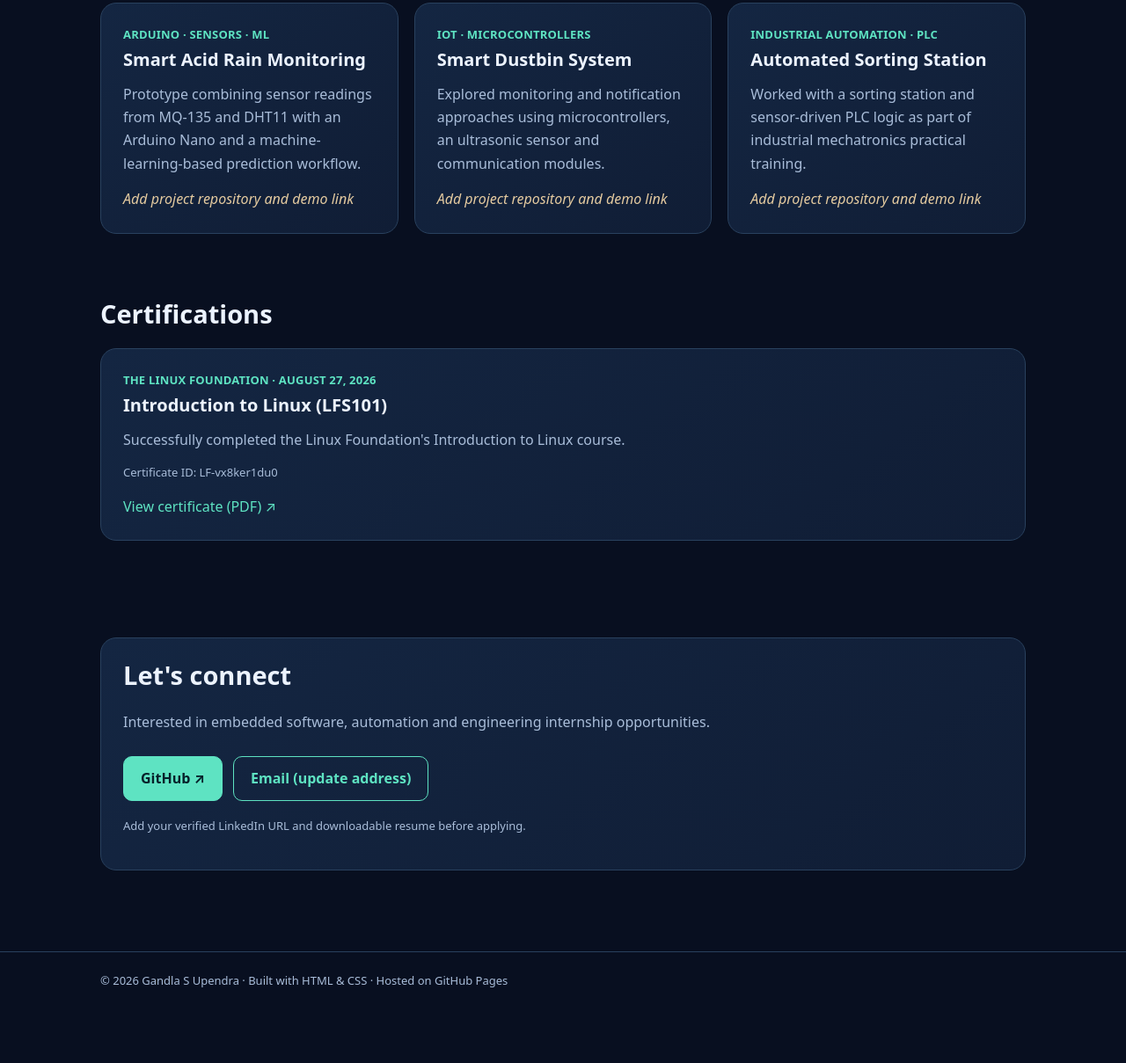
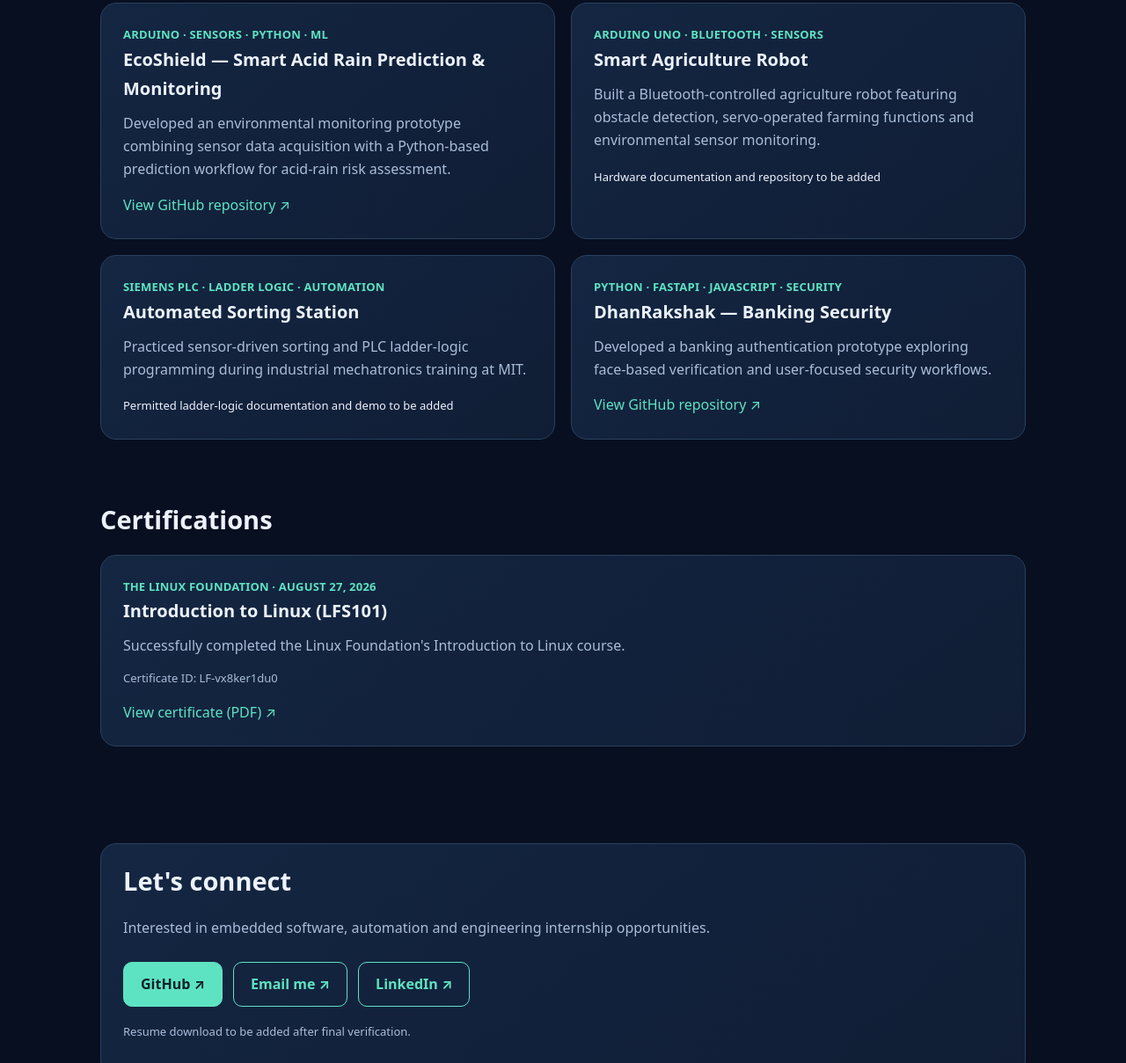
Before and after one commit to UPENDRA1829/upendrags-2028.github.io, a plain HTML site: page index.html in a window 1280 px wide. Shown: the part 1759-2968 px from the top of the page at 88% size. Before the commit the page ends 2908 px from the top, so only its background shows below. Drawn offline with Linux system fonts and the light colour scheme.

Commit message:
Update index.html

```diff
--- a/index.html
+++ b/index.html
@@ -11,12 +11,17 @@
 <body>
 <header><nav class="wrap"><a class="brand" href="#home">GSU<span style="color:var(--accent)">.</span></a><div class="navlinks"><a href="#about">About</a><a href="#skills">Skills</a><a href="#experience">Experience</a><a href="#projects">Projects</a><a href="#certifications">Certificates</a><a href="#contact">Contact</a></div></nav></header>
 <main class="wrap">
-<div id="home" class="hero"><div><div class="eyebrow">ECE Undergraduate · Class of 2028</div><h1>Gandla S<br><span style="color:var(--accent)">Upendra</span></h1><p class="lead">Exploring embedded systems, microcontrollers, industrial automation and automotive software engineering.</p><p>I build and learn through hands-on electronics projects, system integration and practical engineering experience.</p><div class="actions"><a class="btn" href="#projects">Explore projects</a><a class="btn secondary" href="https://github.com/upendrags-2028" target="_blank" rel="noopener noreferrer">GitHub profile ↗</a></div></div><div class="hero-panel"><div class="eyebrow">My engineering focus</div><div class="big">ECE</div><p>RMK College of Engineering and Technology</p><ul><li>Drone technology and flight systems</li><li>PLC-based industrial automation</li><li>Microcontrollers and sensor integration</li><li>Linux fundamentals</li></ul></div></div>
+<div id="home" class="hero"><div><div class="eyebrow">ECE Undergraduate · Class of 2028</div><h1>Gandla S<br><span style="color:var(--accent)">Upendra</span></h1><p class="lead">Exploring embedded systems, microcontrollers, industrial automation and automotive software engineering.</p><p>I build and learn through hands-on electronics projects, system integration and practical engineering experience.</p><div class="actions"><a class="btn" href="#projects">Explore projects</a><a class="btn secondary" href="https://github.com/UPENDRA1829" target="_blank" rel="noopener noreferrer">GitHub profile ↗</a></div></div><div class="hero-panel"><div class="eyebrow">My engineering focus</div><div class="big">ECE</div><p>RMK College of Engineering and Technology</p><ul><li>Drone technology and flight systems</li><li>PLC-based industrial automation</li><li>Microcontrollers and sensor integration</li><li>Linux fundamentals</li></ul></div></div>
 <section id="about"><h2>About me</h2><p>I'm an Electronics and Communication Engineering undergraduate at RMK College of Engineering and Technology, graduating in 2028. My interests span embedded software, connected devices, and automation. Through practical training in drone systems and industrial mechatronics, I've developed exposure to electronic components, calibration, system testing and troubleshooting.</p><p>I'm currently strengthening my C/C++, Linux and embedded software development skills for engineering internships.</p></section>
 <section id="skills"><h2>Technical focus</h2><div class="grid"><article class="card"><h3>Hardware & embedded</h3><span class="tag">Arduino</span><span class="tag">Microcontrollers</span><span class="tag">Sensors</span><span class="tag">ESC calibration</span><span class="tag">Drone hardware</span></article><article class="card"><h3>Automation</h3><span class="tag">Siemens S7-1200</span><span class="tag">TIA Portal</span><span class="tag">Ladder Logic</span><span class="tag">PLC</span><span class="tag">Testing</span></article><article class="card"><h3>Software learning</h3><span class="tag">Linux fundamentals</span><span class="tag">Python</span><span class="tag">C / C++ (learning)</span><span class="tag">GitHub</span><span class="tag">Embedded debugging</span></article></div><p class="small" style="margin-top:12px">Skill levels and tools should be updated to match your current hands-on proficiency.</p></section>
 <section id="experience"><h2>Experience</h2><div class="grid two"><article class="card"><div class="meta">DRONE TECHNOLOGY INTERNSHIP</div><h3>IIT Madras-associated training · Coptercode</h3><p>Worked with F450 quadcopter components and assembly, ESC wiring and calibration, flight-control hardware, and testing activities.</p><p class="small">Confirm exact employer name and dates before publishing.</p></article><article class="card"><div class="meta">INDUSTRIAL MECHATRONICS INTERNSHIP</div><h3>Madras Institute of Technology (MIT)</h3><p>Hands-on exposure to Siemens PLC programming, ladder logic, TIA Portal and industrial stations including sorting, testing and processing.</p><p class="small">Confirm exact internship dates before publishing.</p></article></div></section>
-<section id="projects"><h2>Featured projects</h2><div class="grid"><article class="card"><div class="meta">ARDUINO · SENSORS · ML</div><h3>Smart Acid Rain Monitoring</h3><p>Prototype combining sensor readings from MQ-135 and DHT11 with an Arduino Nano and a machine-learning-based prediction workflow.</p><div class="project-links placeholder">Add project repository and demo link</div></article><article class="card"><div class="meta">IOT · MICROCONTROLLERS</div><h3>Smart Dustbin System</h3><p>Explored monitoring and notification approaches using microcontrollers, an ultrasonic sensor and communication modules.</p><div class="project-links placeholder">Add project repository and demo link</div></article><article class="card"><div class="meta">INDUSTRIAL AUTOMATION · PLC</div><h3>Automated Sorting Station</h3><p>Worked with a sorting station and sensor-driven PLC logic as part of industrial mechatronics practical training.</p><div class="project-links placeholder">Add project repository and demo link</div></article></div></section>
+<section id="projects"><h2>Featured projects</h2><div class="grid two">
+<article class="card"><div class="meta">ARDUINO · SENSORS · PYTHON · ML</div><h3>EcoShield — Smart Acid Rain Prediction & Monitoring</h3><p>Developed an environmental monitoring prototype combining sensor data acquisition with a Python-based prediction workflow for acid-rain risk assessment.</p><div class="project-links"><a href="https://github.com/UPENDRA1829/Smart-Acid-Rain-Predictor-and-Monitoring-System" target="_blank" rel="noopener noreferrer">View GitHub repository ↗</a></div></article>
+<article class="card"><div class="meta">ARDUINO UNO · BLUETOOTH · SENSORS</div><h3>Smart Agriculture Robot</h3><p>Built a Bluetooth-controlled agriculture robot featuring obstacle detection, servo-operated farming functions and environmental sensor monitoring.</p><div class="project-links"><span class="small">Hardware documentation and repository to be added</span></div></article>
+<article class="card"><div class="meta">SIEMENS PLC · LADDER LOGIC · AUTOMATION</div><h3>Automated Sorting Station</h3><p>Practiced sensor-driven sorting and PLC ladder-logic programming during industrial mechatronics training at MIT.</p><div class="project-links"><span class="small">Permitted ladder-logic documentation and demo to be added</span></div></article>
+<article class="card"><div class="meta">PYTHON · FASTAPI · JAVASCRIPT · SECURITY</div><h3>DhanRakshak — Banking Security</h3><p>Developed a banking authentication prototype exploring face-based verification and user-focused security workflows.</p><div class="project-links"><a href="https://github.com/UPENDRA1829/DhanRakshak-Banking-Security" target="_blank" rel="noopener noreferrer">View GitHub repository ↗</a></div></article>
+</div></section>
 <section id="certifications"><h2>Certifications</h2><article class="card"><div class="meta">THE LINUX FOUNDATION · AUGUST 27, 2026</div><h3>Introduction to Linux (LFS101)</h3><p>Successfully completed the Linux Foundation's Introduction to Linux course.</p><p class="small">Certificate ID: LF-vx8ker1du0</p><a href="linux_foundation.pdf" target="_blank" rel="noopener noreferrer">View certificate (PDF) ↗</a></article></section>
-<section id="contact"><div class="card contact"><h2>Let's connect</h2><p>Interested in embedded software, automation and engineering internship opportunities.</p><div class="actions"><a class="btn" href="https://github.com/upendrags-2028" target="_blank" rel="noopener noreferrer">GitHub ↗</a><a class="btn secondary" href="mailto:YOUR_EMAIL@example.com">Email (update address)</a></div><p class="small" style="margin-top:18px">Add your verified LinkedIn URL and downloadable resume before applying.</p></div></section>
+<section id="contact"><div class="card contact"><h2>Let's connect</h2><p>Interested in embedded software, automation and engineering internship opportunities.</p><div class="actions"><a class="btn" href="https://github.com/UPENDRA1829" target="_blank" rel="noopener noreferrer">GitHub ↗</a><a class="btn secondary" href="mailto:upendra26gs@gmail.com">Email me ↗</a><a class="btn secondary" href="https://www.linkedin.com/in/s-upendra-gandla-a9b250314/" target="_blank" rel="noopener noreferrer">LinkedIn ↗</a></div><p class="small" style="margin-top:18px">Resume download to be added after final verification.</p></div></section>
 </main><footer class="footer"><div class="wrap">© <span id="year">2026</span> Gandla S Upendra · Built with HTML & CSS · Hosted on GitHub Pages</div></footer><script>document.getElementById('year').textContent=new Date().getFullYear();</script>
 </body></html>
```
